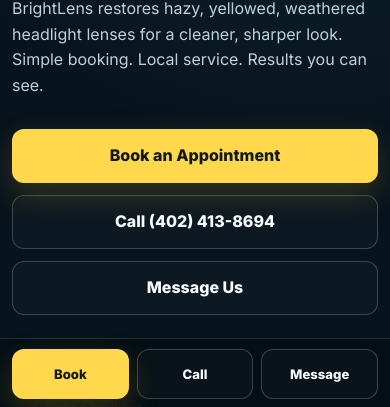
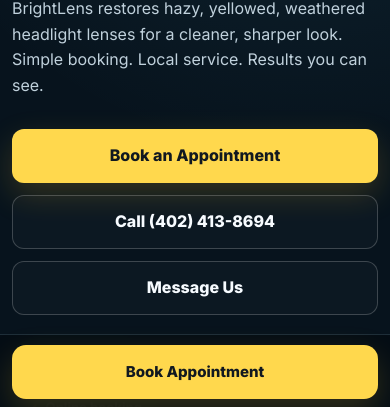
Before and after one commit to brightlens-headlights/BRHL, a plain HTML site: page index.html in a window 390 px wide. Shown: the part 435-842 px from the top of the page. Drawn offline with nearby package versions, Linux system fonts and the light colour scheme; a web font is replaced by a local one.

Commit message:
Add files via upload

```diff
--- a/index.html
+++ b/index.html
@@ -367,10 +367,10 @@
       .contact-actions { width: 100%; }
       .contact-actions .btn { flex: 1 1 145px; }
       .mobile-cta {
-        display: grid; grid-template-columns: repeat(3, minmax(0, 1fr)); gap: 8px; position: fixed; z-index: 120; left: 0; right: 0; bottom: 0;
-        padding: 10px 12px calc(10px + env(safe-area-inset-bottom)); background: rgba(5,14,21,.95); backdrop-filter: blur(15px); border-top: 1px solid var(--line);
+        display: block; position: fixed; z-index: 120; left: 0; right: 0; bottom: 0;
+        padding: 10px 12px calc(10px + env(safe-area-inset-bottom)); background: rgba(5,14,21,.96); backdrop-filter: blur(15px); border-top: 1px solid var(--line);
       }
-      .mobile-cta .btn { min-height: 50px; padding: 0 8px; font-size: .82rem; white-space: nowrap; }
+      .mobile-cta .btn { width: 100%; min-height: 54px; padding: 0 18px; font-size: .94rem; white-space: nowrap; border-radius: 14px; }
     }
 
     @media (prefers-reduced-motion: reduce) {
@@ -425,7 +425,7 @@
           <h1>Cloudy In.<span>Clear <em>Out.</em></span></h1>
           <p class="lead">BrightLens restores hazy, yellowed, weathered headlight lenses for a cleaner, sharper look. Simple booking. Local service. Results you can see.</p>
           <div class="hero-actions">
-            <a class="btn btn-primary" href="#booking">Book an Appointment</a>
+            <a class="btn btn-primary" href="https://calendar.google.com/calendar/appointments/schedules/AcZssZ0KezvT74o_PU4nR4_vKR1CnMdPHIwxzRiiocebhm-CGu9tRScfE4qdJhXAoZcxUjWcHRca6BRP?gv=true" target="_blank" rel="noopener">Book an Appointment</a>
             <a class="btn btn-outline" href="tel:+14024138694">Call (402) 413-8694</a>
             <a class="btn btn-outline" href="sms:+14024138694" aria-label="Message BrightLens at 402-413-8694">Message Us</a>
           </div>
@@ -580,7 +580,7 @@
                 <svg viewBox="0 0 24 24" fill="none" aria-hidden="true"><rect x="3" y="4.5" width="18" height="16" rx="3" stroke="currentColor" stroke-width="2"/><path d="M7 2.8v3.4M17 2.8v3.4M3 9h18" stroke="currentColor" stroke-width="2" stroke-linecap="round"/><path d="M8 13h3v3H8zM13 13h3v3h-3z" fill="currentColor"/></svg>
                 Book Now — Google Calendar
               </a>
-              <p class="booking-note">This opens Google's complete booking page with a solid background, which is more reliable on phones and prevents the transparent pop-up issue.</p>
+              <p class="booking-note">Select an available time and confirm your appointment through Google Calendar.</p>
             </div>
           </div>
         </div>
@@ -597,7 +597,7 @@
         <div>
           <details open><summary>Where does BrightLens serve?</summary><p>BrightLens serves customers in Lincoln, Nebraska.</p></details>
           <details><summary>Can every cloudy headlight be restored?</summary><p>Not always. Exterior surface haze and oxidation can often be improved, while cracks, moisture inside the assembly, severe damage or internal component problems may require repair or replacement.</p></details>
-          <details><summary>How do I book?</summary><p>Use the Google Calendar appointment button above, call <a href="tel:+14024138694">(402) 413-8694</a>, or <a href="sms:+14024138694">send a message</a>.</p></details>
+          <details><summary>How do I book?</summary><p>Tap <strong>Book Appointment</strong> to choose an available time through Google Calendar, or call <a href="tel:+14024138694">(402) 413-8694</a> or <a href="sms:+14024138694">send a message</a>.</p></details>
           <details><summary>How long does an appointment take?</summary><p>Timing can vary depending on the vehicle and condition of the lenses. Contact BrightLens for an estimate for your specific headlights.</p></details>
         </div>
       </div>
@@ -621,7 +621,7 @@
             </div>
           </div>
           <div class="contact-actions">
-            <a class="btn btn-primary" href="#booking">Book Appointment</a>
+            <a class="btn btn-primary" href="https://calendar.google.com/calendar/appointments/schedules/AcZssZ0KezvT74o_PU4nR4_vKR1CnMdPHIwxzRiiocebhm-CGu9tRScfE4qdJhXAoZcxUjWcHRca6BRP?gv=true" target="_blank" rel="noopener">Book Appointment</a>
             <a class="btn btn-outline" href="tel:+14024138694">Call Now</a>
             <a class="btn btn-outline" href="sms:+14024138694" aria-label="Message BrightLens at 402-413-8694">Message Us</a>
           </div>
@@ -630,10 +630,8 @@
     </section>
   </main>
 
-  <div class="mobile-cta" aria-label="Quick actions">
-    <a class="btn btn-primary" href="#booking">Book</a>
-    <a class="btn btn-outline" href="tel:+14024138694">Call</a>
-    <a class="btn btn-outline" href="sms:+14024138694" aria-label="Message BrightLens at 402-413-8694">Message</a>
+  <div class="mobile-cta" aria-label="Book an appointment">
+    <a class="btn btn-primary" href="https://calendar.google.com/calendar/appointments/schedules/AcZssZ0KezvT74o_PU4nR4_vKR1CnMdPHIwxzRiiocebhm-CGu9tRScfE4qdJhXAoZcxUjWcHRca6BRP?gv=true" target="_blank" rel="noopener">Book Appointment</a>
   </div>
 
   <footer>
```
Also changed, not shown: 1 other file.
